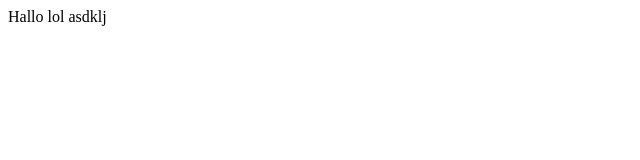
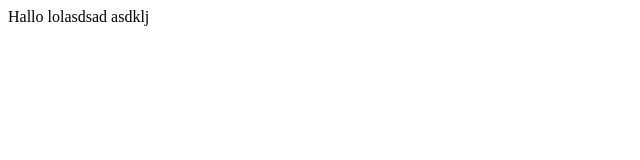
Before and after one commit to EmnichtdaYT/ChatAppWeb, a plain HTML site: page index.html in a window 1280 px wide. Shown: the full height of the page, 0-640 px from the left. Drawn offline with Linux system fonts and the light colour scheme.

Commit message:
Update index.html

```diff
--- a/index.html
+++ b/index.html
@@ -2,7 +2,7 @@
 <html>
   <body>
     Hallo
-     lol
+     lolasdsad
     asdklj
   </body>
 </html>
```
